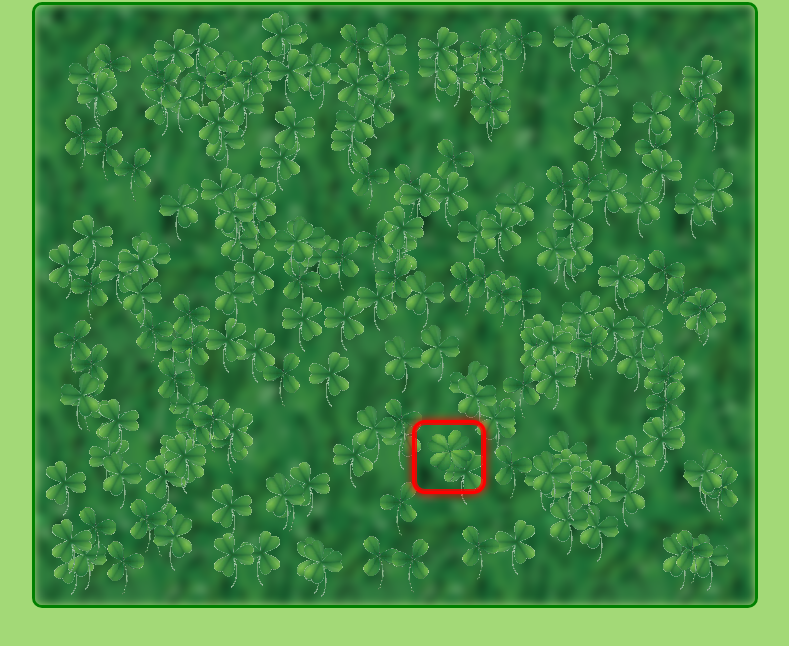
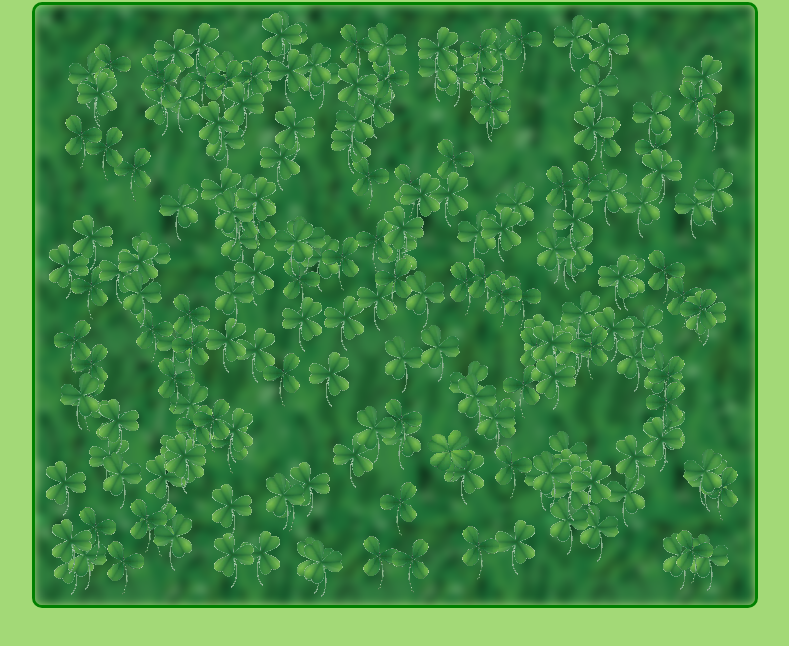
Before and after one commit to The24xxx/find-your-clover, a plain HTML site: page index.html in a window 1280 px wide. Shown: the part 72-718 px from the top of the page, without its empty margins (245-1034 px from the left). Drawn offline with Linux system fonts and the light colour scheme.

Commit message:
Update style.css
remove outline for clover

```diff
--- a/style.css
+++ b/style.css
@@ -72,10 +72,7 @@ img {
 }
 
 .clover {
-  outline: 3px solid red;
-  outline-offset: 2px;
-  box-shadow: 0 0 10px 5px red;
-  border-radius: 8px;
+
   z-index: 10;
 }
 
```
